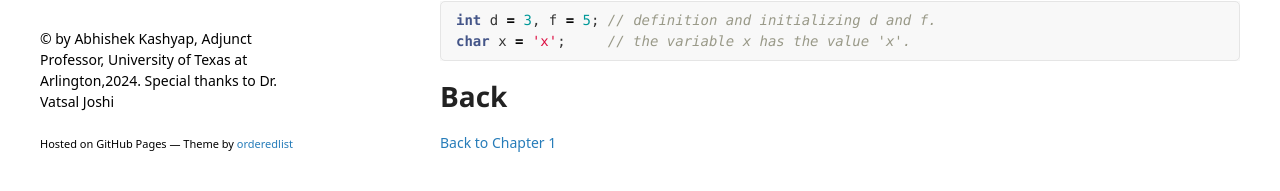
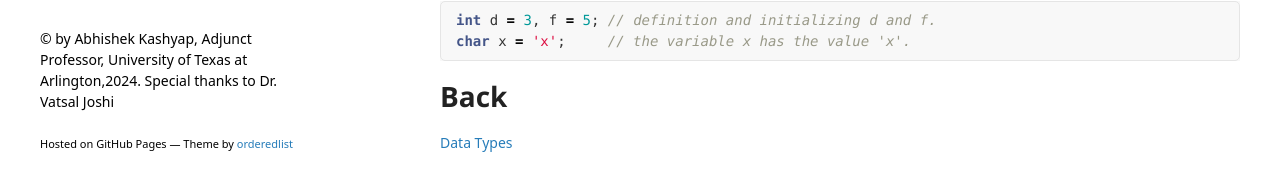
Before and after one commit to Abhiricky1992/UTA-MAE3185-Notes, a Jekyll site: the page built from chap01/sec04/variables.md, in a window 1280 px wide and 1116 px high. Shown: the part 893-1084 px from the top of the window. Built offline with Jekyll 4.4.1, drawn with Linux system fonts in a browser that asks for light colours; some web fonts are replaced; our own code applies the rules of GitHub Pages for plain Markdown files; the repository's description, which GitHub fills in, is left out.

Commit message:
Update variables.md

````diff
--- a/chap01/sec04/variables.md
+++ b/chap01/sec04/variables.md
@@ -29,4 +29,4 @@ int d = 3, f = 5; // definition and initializing d and f.
 char x = 'x';     // the variable x has the value 'x'.
 ```
 # Back
-[Back to Chapter 1](../summaryOfBasicCCppProgramming.md)
+[Data Types](../sec04/dataTypes.md)
````
